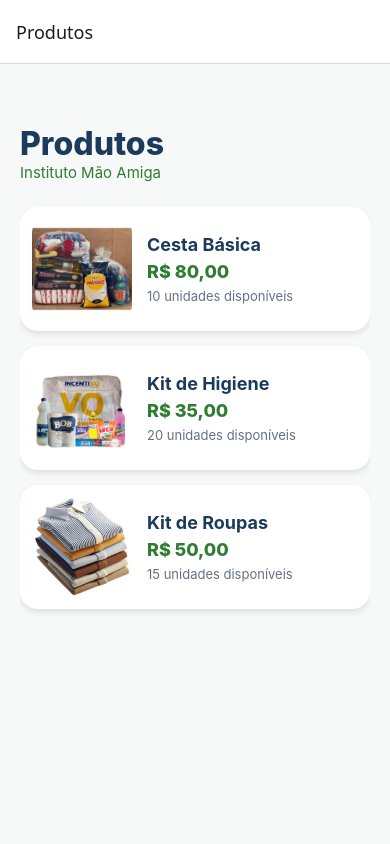
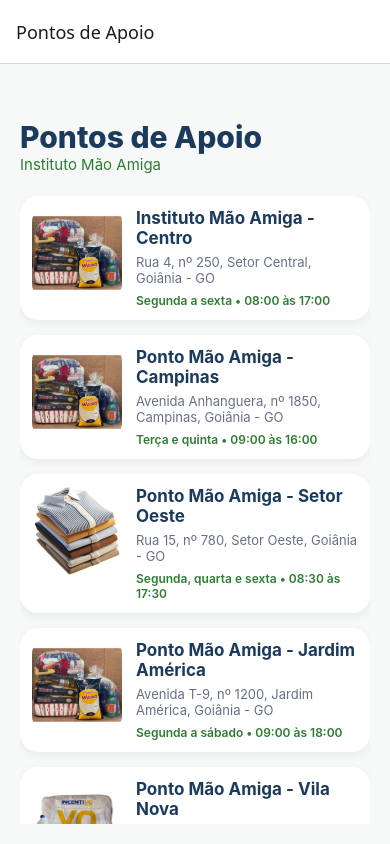
Before and after one commit to Ghoscop/project_expogo_typescript, a React Native app: screen /Pontos in a window 390 px wide. Built offline with nearby package versions, Linux system fonts and the light colour scheme.

Commit message:
feat: adiciona pontos de coleta e distribuicao #06

```diff
--- a/App.tsx
+++ b/App.tsx
@@ -1,7 +1,7 @@
 import { NavigationContainer } from '@react-navigation/native';
 import { createNativeStackNavigator } from '@react-navigation/native-stack';
 
-import ProductScreen from './src/screens/ProductScreen';
+import PontosScreen from './src/screens/PontosScreen';
 import ProductDetailsScreen from './src/screens/ProductDetailsScreen';
 
 const Stack = createNativeStackNavigator();
@@ -9,25 +9,32 @@ const Stack = createNativeStackNavigator();
 export default function App() {
 return (
 <NavigationContainer>
+
   <Stack.Navigator>
 
+
     <Stack.Screen
-          name="Produtos"
-          component={ProductScreen}
+      name="Pontos"
+      component={PontosScreen}
       options={{
-            title: 'Produtos',
+        title: 'Pontos de Apoio',
       }}
     />
+
 
     <Stack.Screen
       name="Descrição"
       component={ProductDetailsScreen}
       options={{
-            title: 'Detalhes do produto',
+        title: 'Detalhes do ponto',
       }}
     />
 
+
   </Stack.Navigator>
+
+
 </NavigationContainer>
+
 );
 }
--- /dev/null
+++ b/src/data/Ponto.ts
@@ -0,0 +1,102 @@
+import type { ImageSourcePropType } from 'react-native';
+
+export type Ponto = {
+id: string;
+nome: string;
+endereco: string;
+dias: string;
+horario: string;
+recebe: string;
+distribui: string;
+imagem: ImageSourcePropType;
+};
+
+export const pontos: Ponto[] = [
+{
+id: '1',
+nome: 'Instituto Mão Amiga - Centro',
+endereco: 'Rua 4, nº 250, Setor Central, Goiânia - GO',
+dias: 'Segunda a sexta',
+horario: '08:00 às 17:00',
+recebe: 'Alimentos, roupas e produtos de higiene',
+distribui: 'Cestas básicas e roupas',
+imagem: require('../../assets/product/cesta-basica.png'),
+},
+
+{
+id: '2',
+nome: 'Ponto Mão Amiga - Campinas',
+endereco: 'Avenida Anhanguera, nº 1850, Campinas, Goiânia - GO',
+dias: 'Terça e quinta',
+horario: '09:00 às 16:00',
+recebe: 'Alimentos não perecíveis e roupas',
+distribui: 'Alimentos e kits de higiene',
+imagem: require('../../assets/product/cesta-basica.png'),
+},
+
+{
+id: '3',
+nome: 'Ponto Mão Amiga - Setor Oeste',
+endereco: 'Rua 15, nº 780, Setor Oeste, Goiânia - GO',
+dias: 'Segunda, quarta e sexta',
+horario: '08:30 às 17:30',
+recebe: 'Roupas, calçados e alimentos',
+distribui: 'Roupas e calçados',
+imagem: require('../../assets/product/roupas.png'),
+},
+
+{
+id: '4',
+nome: 'Ponto Mão Amiga - Jardim América',
+endereco: 'Avenida T-9, nº 1200, Jardim América, Goiânia - GO',
+dias: 'Segunda a sábado',
+horario: '09:00 às 18:00',
+recebe: 'Alimentos e produtos de higiene',
+distribui: 'Cestas básicas e kits de higiene',
+imagem: require('../../assets/product/cesta-basica.png'),
+},
+
+{
+id: '5',
+nome: 'Ponto Mão Amiga - Vila Nova',
+endereco: 'Rua 208, nº 420, Vila Nova, Goiânia - GO',
+dias: 'Quarta e sábado',
+horario: '08:00 às 14:00',
+recebe: 'Roupas e produtos de higiene',
+distribui: 'Roupas e kits de higiene',
+imagem: require('../../assets/product/kit-higiene.png'),
+},
+
+{
+id: '6',
+nome: 'Ponto Mão Amiga - Setor Bueno',
+endereco: 'Avenida T-4, nº 900, Setor Bueno, Goiânia - GO',
+dias: 'Terça a sexta',
+horario: '10:00 às 18:00',
+recebe: 'Alimentos, roupas e calçados',
+distribui: 'Cestas básicas e roupas',
+imagem: require('../../assets/product/cesta-basica.png'),
+},
+
+{
+id: '7',
+nome: 'Ponto Mão Amiga - Jardim Novo Mundo',
+endereco: 'Avenida New York, nº 500, Jardim Novo Mundo, Goiânia - GO',
+dias: 'Segunda e quinta',
+horario: '08:00 às 16:00',
+recebe: 'Alimentos e roupas',
+distribui: 'Alimentos e roupas',
+imagem: require('../../assets/product/roupas.png'),
+},
+
+{
+id: '8',
+nome: 'Ponto Mão Amiga - Setor Leste',
+endereco: 'Rua 227, nº 310, Setor Leste Universitário, Goiânia - GO',
+dias: 'Sexta e sábado',
+horario: '09:00 às 15:00',
+recebe: 'Alimentos e produtos de higiene',
+distribui: 'Cestas básicas e kits de higiene',
+imagem: require('../../assets/product/kit-higiene.png'),
+},
+];
--- /dev/null
+++ b/src/screens/PontosScreen.tsx
@@ -0,0 +1,152 @@
+import {
+View,
+Text,
+Image,
+FlatList,
+StyleSheet,
+TouchableOpacity,
+} from 'react-native';
+
+import { useNavigation } from '@react-navigation/native';
+
+import { pontos } from '../data/Ponto';
+
+export default function PontosScreen() {
+const navigation = useNavigation<any>();
+
+return (
+<View style={styles.container}>
+
+  <Text style={styles.titulo}>
+    Pontos de Apoio
+  </Text>
+
+
+  <Text style={styles.subtitulo}>
+    Instituto Mão Amiga
+  </Text>
+
+
+  <FlatList
+    data={pontos}
+    keyExtractor={(item) => item.id}
+    showsVerticalScrollIndicator={false}
+    renderItem={({ item }) => (
+      <TouchableOpacity
+        style={styles.card}
+        onPress={() =>
+          navigation.navigate('Descrição', {
+            ponto: item,
+          })
+        }
+      >
+
+
+        <Image
+          source={item.imagem}
+          style={styles.imagem}
+        />
+
+
+        <View style={styles.info}>
+
+
+          <Text style={styles.nome}>
+            {item.nome}
+          </Text>
+
+
+          <Text style={styles.endereco}>
+            {item.endereco}
+          </Text>
+
+
+          <Text style={styles.horario}>
+            {item.dias} • {item.horario}
+          </Text>
+
+
+        </View>
+
+
+      </TouchableOpacity>
+    )}
+  />
+
+
+</View>
+
+);
+}
+
+const styles = StyleSheet.create({
+container: {
+flex: 1,
+backgroundColor: '#F7F9F8',
+padding: 20,
+},
+
+titulo: {
+fontSize: 30,
+fontWeight: '800',
+color: '#1B3A5C',
+marginTop: 35,
+},
+
+subtitulo: {
+fontSize: 15,
+color: '#2E7D32',
+marginBottom: 22,
+},
+
+card: {
+flexDirection: 'row',
+backgroundColor: '#FFFFFF',
+borderRadius: 18,
+padding: 12,
+marginBottom: 15,
+
+elevation: 4,
+
+
+shadowColor: '#1B3A5C',
+shadowOffset: {
+  width: 0,
+  height: 3,
+},
+shadowOpacity: 0.08,
+shadowRadius: 8,
+
+},
+
+imagem: {
+width: 90,
+height: 90,
+borderRadius: 14,
+},
+
+info: {
+flex: 1,
+marginLeft: 14,
+justifyContent: 'center',
+},
+
+nome: {
+fontSize: 17,
+fontWeight: '700',
+color: '#1B3A5C',
+},
+
+endereco: {
+fontSize: 13,
+color: '#667085',
+marginTop: 6,
+},
+
+horario: {
+fontSize: 12,
+fontWeight: '600',
+color: '#2E7D32',
+marginTop: 7,
+},
+});
--- a/src/screens/ProductDetailsScreen.tsx
+++ b/src/screens/ProductDetailsScreen.tsx
@@ -6,40 +6,93 @@ import {
 } from 'react-native';
 
 export default function ProductDetailsScreen({ route }: any) {
-  const { produto } = route.params;
+const { ponto } = route.params;
 
 return (
 <View style={styles.container}>
 
   <Image
-        source={produto.imagem}
+    source={ponto.imagem}
     style={styles.imagem}
   />
 
+
   <Text style={styles.nome}>
-        {produto.nome}
+    {ponto.nome}
   </Text>
 
-      <Text style={styles.preco}>
-        R$ {produto.preco.toFixed(2).replace('.', ',')}
+
+  <View style={styles.caixa}>
+
+
+    <Text style={styles.titulo}>
+      Endereço
     </Text>
 
-      <Text style={styles.estoque}>
-        {produto.estoque} unidades disponíveis
+
+    <Text style={styles.texto}>
+      {ponto.endereco}
     </Text>
 
-      <View style={styles.caixaDescricao}>
-        <Text style={styles.tituloDescricao}>
-          Sobre o produto
+
+  </View>
+
+
+  <View style={styles.caixa}>
+
+
+    <Text style={styles.titulo}>
+      Dias e horários
     </Text>
 
-        <Text style={styles.descricao}>
-          Este produto está disponível para
-          doação através do Instituto Mão Amiga.
+
+    <Text style={styles.texto}>
+      {ponto.dias}
     </Text>
+
+
+    <Text style={styles.texto}>
+      {ponto.horario}
+    </Text>
+
+
   </View>
 
+
+  <View style={styles.caixa}>
+
+
+    <Text style={styles.titulo}>
+      O que recebe
+    </Text>
+
+
+    <Text style={styles.texto}>
+      {ponto.recebe}
+    </Text>
+
+
   </View>
+
+
+  <View style={styles.caixa}>
+
+
+    <Text style={styles.titulo}>
+      O que distribui
+    </Text>
+
+
+    <Text style={styles.texto}>
+      {ponto.distribui}
+    </Text>
+
+
+  </View>
+
+
+</View>
+
 );
 }
 
@@ -52,48 +105,36 @@ const styles = StyleSheet.create({
 
 imagem: {
 width: '100%',
-    height: 280,
+height: 180,
 borderRadius: 20,
 marginTop: 10,
 },
 
 nome: {
-    fontSize: 28,
+fontSize: 26,
 fontWeight: '800',
 color: '#1B3A5C',
-    marginTop: 20,
+marginTop: 18,
+marginBottom: 12,
 },
 
-  preco: {
-    fontSize: 23,
-    fontWeight: '800',
-    color: '#2E7D32',
-    marginTop: 8,
+caixa: {
+backgroundColor: '#FFFFFF',
+borderRadius: 15,
+padding: 15,
+marginBottom: 10,
 },
 
-  estoque: {
-    fontSize: 14,
-    color: '#667085',
-    marginTop: 8,
+titulo: {
+fontSize: 15,
+fontWeight: '700',
+color: '#1B3A5C',
+marginBottom: 5,
 },
 
-  caixaDescricao: {
-    backgroundColor: '#FFFFFF',
-    borderRadius: 16,
-    padding: 18,
-    marginTop: 25,
-  },
-
-  tituloDescricao: {
-    fontSize: 18,
-    fontWeight: '700',
-    color: '#1B3A5C',
-    marginBottom: 8,
-  },
-
-  descricao: {
-    fontSize: 15,
-    lineHeight: 23,
-    color: '#475467',
+texto: {
+fontSize: 14,
+lineHeight: 21,
+color: '#667085',
 },
 });
```
Lines whose indentation alone changed are shown as unchanged.
